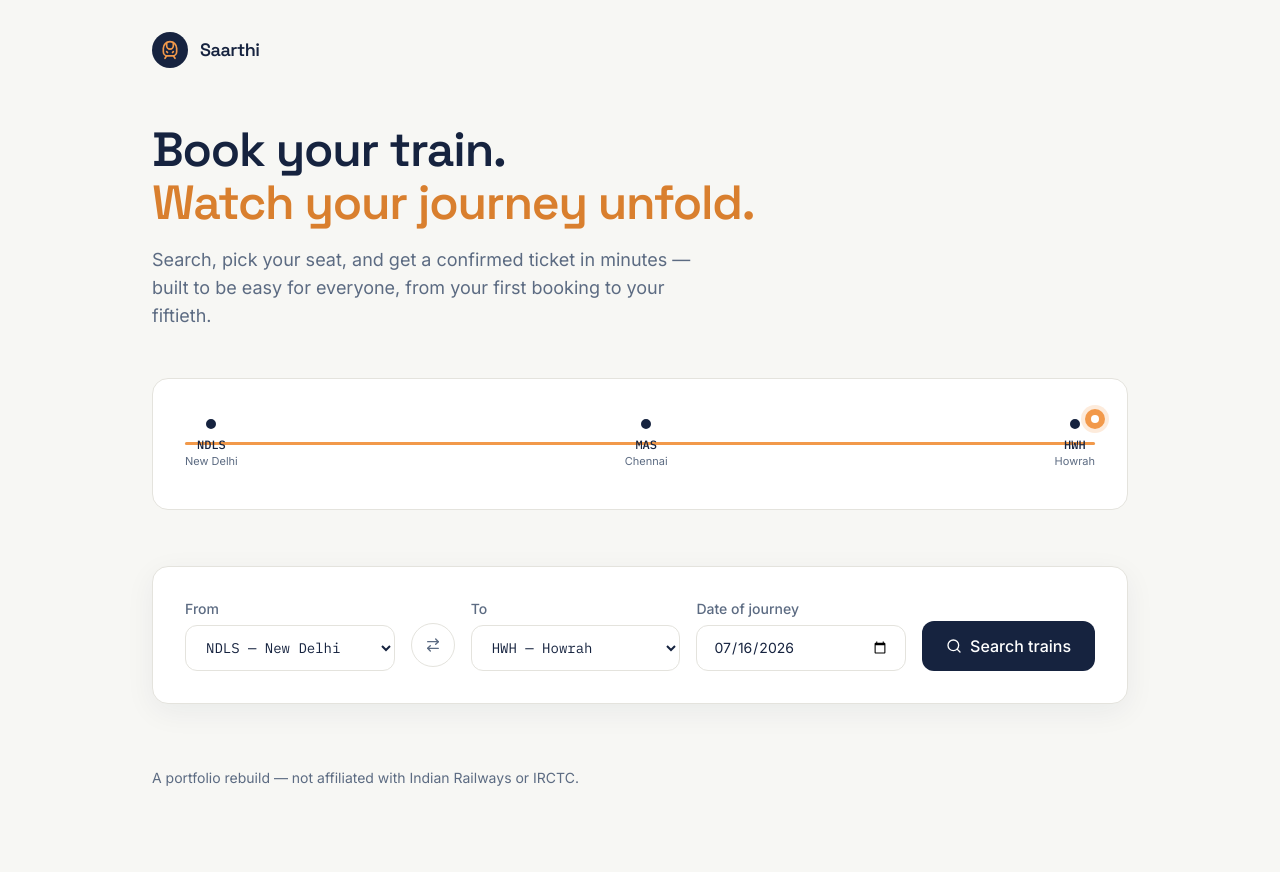
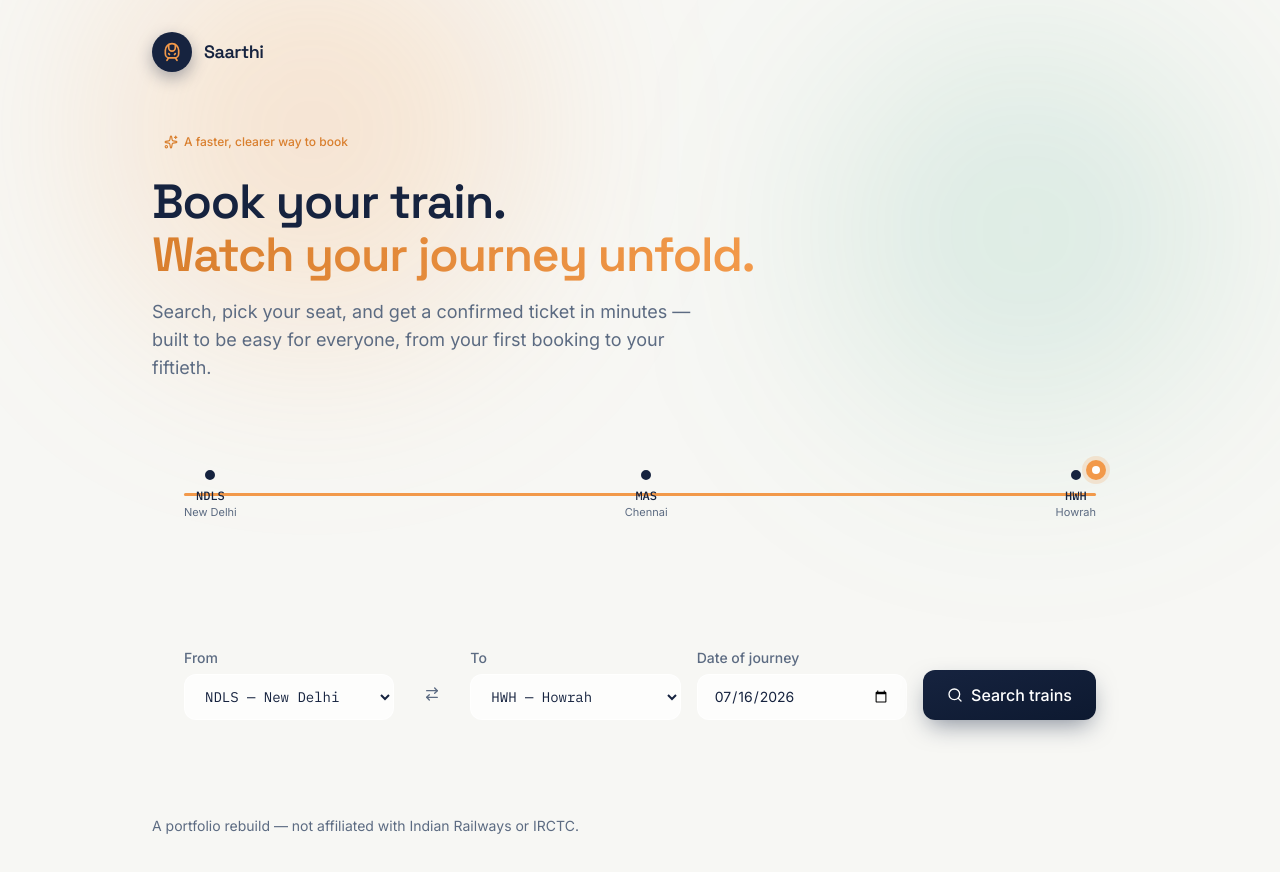
Before and after one commit to whynotharish/irctc-clone, a React (Vite) app in the folder client/: page / in a window 1280 px wide. Shown: the top 872 px of the page. Built offline with nearby package versions, Linux system fonts and the light colour scheme.

Commit message:
Update Home.jsx

```diff
--- a/client/src/pages/Home.jsx
+++ b/client/src/pages/Home.jsx
@@ -1,7 +1,7 @@
 import { useState } from "react";
 import { motion } from "framer-motion";
 import { useNavigate } from "react-router-dom";
-import { ArrowRightLeft, Search, TrainFront } from "lucide-react";
+import { ArrowRightLeft, Search, TrainFront, Sparkles } from "lucide-react";
 import JourneyLine from "../components/JourneyLine";
 
 const POPULAR_STATIONS = [
@@ -19,7 +19,6 @@ export default function Home() {
   const [date, setDate] = useState(() => new Date().toISOString().split("T")[0]);
   const [heroProgress, setHeroProgress] = useState(0);
 
-  // Animate the hero journey line in once on load
   useState(() => {
     const t = setTimeout(() => setHeroProgress(1), 300);
     return () => clearTimeout(t);
@@ -36,26 +35,42 @@ export default function Home() {
   }
 
   return (
-    <div className="min-h-screen">
-      {/* Header */}
-      <header className="max-w-5xl mx-auto px-6 pt-8 flex items-center gap-3">
-        <div className="w-9 h-9 rounded-full bg-(--color-ink) flex items-center justify-center">
+    <div className="min-h-screen relative overflow-hidden">
+      <div className="pointer-events-none fixed top-[-10%] left-[8%] w-[420px] h-[420px] rounded-full bg-(--color-marigold)/20 blur-[100px]" />
+      <div className="pointer-events-none fixed top-[5%] right-[5%] w-[380px] h-[380px] rounded-full bg-(--color-teal)/15 blur-[110px]" />
+
+      <header className="max-w-5xl mx-auto px-6 pt-8 flex items-center gap-3 relative z-10">
+        <motion.div
+          whileHover={{ rotate: -8, scale: 1.05 }}
+          className="w-10 h-10 rounded-full bg-(--color-ink) flex items-center justify-center shadow-[0_6px_16px_rgba(22,35,63,0.35)]"
+        >
           <TrainFront className="w-5 h-5 text-(--color-marigold)" strokeWidth={2} />
-        </div>
+        </motion.div>
         <span className="font-display font-semibold text-lg tracking-tight">Saarthi</span>
       </header>
 
-      {/* Hero */}
-      <section className="max-w-5xl mx-auto px-6 pt-14 pb-10">
+      <section className="max-w-5xl mx-auto px-6 pt-14 pb-10 relative z-10">
+        <motion.div
+          initial={{ opacity: 0, y: 12 }}
+          animate={{ opacity: 1, y: 0 }}
+          transition={{ duration: 0.5 }}
+          className="inline-flex items-center gap-1.5 px-3 py-1.5 rounded-full glass-solid text-xs font-medium text-(--color-marigold-dark) mb-5"
+        >
+          <Sparkles className="w-3.5 h-3.5" />
+          A faster, clearer way to book
+        </motion.div>
+
         <motion.h1
           initial={{ opacity: 0, y: 12 }}
           animate={{ opacity: 1, y: 0 }}
-          transition={{ duration: 0.5 }}
+          transition={{ duration: 0.5, delay: 0.05 }}
           className="font-display text-4xl md:text-5xl font-semibold tracking-tight text-(--color-ink) max-w-2xl leading-[1.1]"
         >
           Book your train.
           <br />
-          <span className="text-(--color-marigold-dark)">Watch your journey unfold.</span>
+          <span className="bg-gradient-to-r from-(--color-marigold-dark) to-(--color-marigold) bg-clip-text text-transparent">
+            Watch your journey unfold.
+          </span>
         </motion.h1>
         <motion.p
           initial={{ opacity: 0, y: 12 }}
@@ -67,12 +82,12 @@ export default function Home() {
           easy for everyone, from your first booking to your fiftieth.
         </motion.p>
 
-        {/* Signature journey line as hero visual */}
         <motion.div
-          initial={{ opacity: 0 }}
-          animate={{ opacity: 1 }}
-          transition={{ duration: 0.6, delay: 0.2 }}
-          className="mt-12 mb-4 bg-(--color-paper-raised) rounded-2xl border border-(--color-line) px-8 py-6"
+          initial={{ opacity: 0, y: 16 }}
+          animate={{ opacity: 1, y: 0 }}
+          transition={{ duration: 0.6, delay: 0.2, ease: [0.22, 1, 0.36, 1] }}
+          whileHover={{ y: -2 }}
+          className="mt-12 mb-4 glass rounded-2xl px-8 py-6"
         >
           <JourneyLine
             stations={[
@@ -85,16 +100,15 @@ export default function Home() {
         </motion.div>
       </section>
 
-      {/* Search card */}
       <motion.section
         initial={{ opacity: 0, y: 20 }}
         animate={{ opacity: 1, y: 0 }}
-        transition={{ duration: 0.5, delay: 0.3 }}
-        className="max-w-5xl mx-auto px-6"
+        transition={{ duration: 0.5, delay: 0.3, ease: [0.22, 1, 0.36, 1] }}
+        className="max-w-5xl mx-auto px-6 relative z-10"
       >
         <form
           onSubmit={handleSearch}
-          className="bg-(--color-paper-raised) border border-(--color-line) rounded-2xl p-6 md:p-8 shadow-[0_8px_30px_rgba(22,35,63,0.06)]"
+          className="glass rounded-2xl p-6 md:p-8"
         >
           <div className="grid md:grid-cols-[1fr_auto_1fr_1fr_auto] gap-4 items-end">
             <div>
@@ -104,7 +118,7 @@ export default function Home() {
               <select
                 value={from}
                 onChange={(e) => setFrom(e.target.value)}
-                className="w-full border border-(--color-line) rounded-xl px-4 py-3 font-mono text-sm focus:border-(--color-marigold) outline-none transition-colors bg-white"
+                className="w-full border border-white/70 rounded-xl px-4 py-3 font-mono text-sm focus:border-(--color-marigold) outline-none transition-all bg-white/70 hover:bg-white/90"
               >
                 {POPULAR_STATIONS.map((s) => (
                   <option key={s.code} value={s.code}>
@@ -114,14 +128,17 @@ export default function Home() {
               </select>
             </div>
 
-            <button
+            <motion.button
               type="button"
               onClick={swapStations}
               aria-label="Swap stations"
-              className="mb-1 w-11 h-11 rounded-full border border-(--color-line) flex items-center justify-center hover:bg-(--color-paper) hover:rotate-180 transition-all duration-300"
+              whileHover={{ rotate: 180, scale: 1.08 }}
+              whileTap={{ scale: 0.9 }}
+              transition={{ duration: 0.35, ease: [0.22, 1, 0.36, 1] }}
+              className="mb-1 w-11 h-11 rounded-full glass-solid flex items-center justify-center"
             >
               <ArrowRightLeft className="w-4 h-4 text-(--color-ink-soft)" />
-            </button>
+            </motion.button>
 
             <div>
               <label className="block text-sm font-medium text-(--color-ink-soft) mb-1.5">
@@ -130,7 +147,7 @@ export default function Home() {
               <select
                 value={to}
                 onChange={(e) => setTo(e.target.value)}
-                className="w-full border border-(--color-line) rounded-xl px-4 py-3 font-mono text-sm focus:border-(--color-marigold) outline-none transition-colors bg-white"
+                className="w-full border border-white/70 rounded-xl px-4 py-3 font-mono text-sm focus:border-(--color-marigold) outline-none transition-all bg-white/70 hover:bg-white/90"
               >
                 {POPULAR_STATIONS.map((s) => (
                   <option key={s.code} value={s.code}>
@@ -148,14 +165,15 @@ export default function Home() {
                 type="date"
                 value={date}
                 onChange={(e) => setDate(e.target.value)}
-                className="w-full border border-(--color-line) rounded-xl px-4 py-3 text-sm focus:border-(--color-marigold) outline-none transition-colors bg-white"
+                className="w-full border border-white/70 rounded-xl px-4 py-3 text-sm focus:border-(--color-marigold) outline-none transition-all bg-white/70 hover:bg-white/90"
               />
             </div>
 
             <motion.button
+              whileHover={{ scale: 1.03, y: -1 }}
               whileTap={{ scale: 0.96 }}
               type="submit"
-              className="h-[50px] px-6 rounded-xl bg-(--color-ink) text-white font-medium flex items-center gap-2 justify-center hover:bg-(--color-ink)/90 transition-colors"
+              className="h-[50px] px-6 rounded-xl bg-gradient-to-br from-(--color-ink) to-[#0d1930] text-white font-medium flex items-center gap-2 justify-center shadow-[0_10px_24px_-6px_rgba(22,35,63,0.5)] hover:shadow-[0_14px_30px_-6px_rgba(22,35,63,0.6)] transition-shadow"
             >
               <Search className="w-4 h-4" />
               Search trains
@@ -164,7 +182,7 @@ export default function Home() {
         </form>
       </motion.section>
 
-      <footer className="max-w-5xl mx-auto px-6 py-16 text-sm text-(--color-ink-soft)">
+      <footer className="max-w-5xl mx-auto px-6 py-16 text-sm text-(--color-ink-soft) relative z-10">
         A portfolio rebuild — not affiliated with Indian Railways or IRCTC.
       </footer>
     </div>
```
